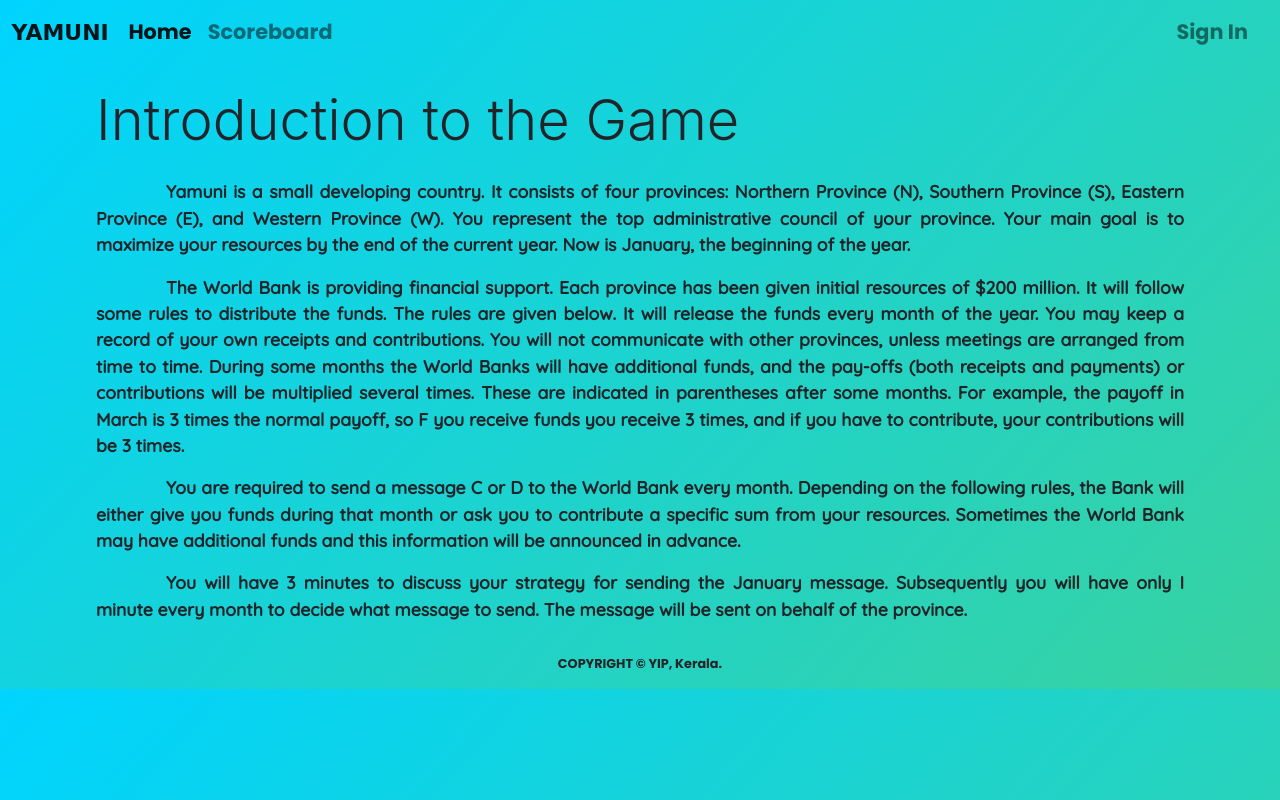
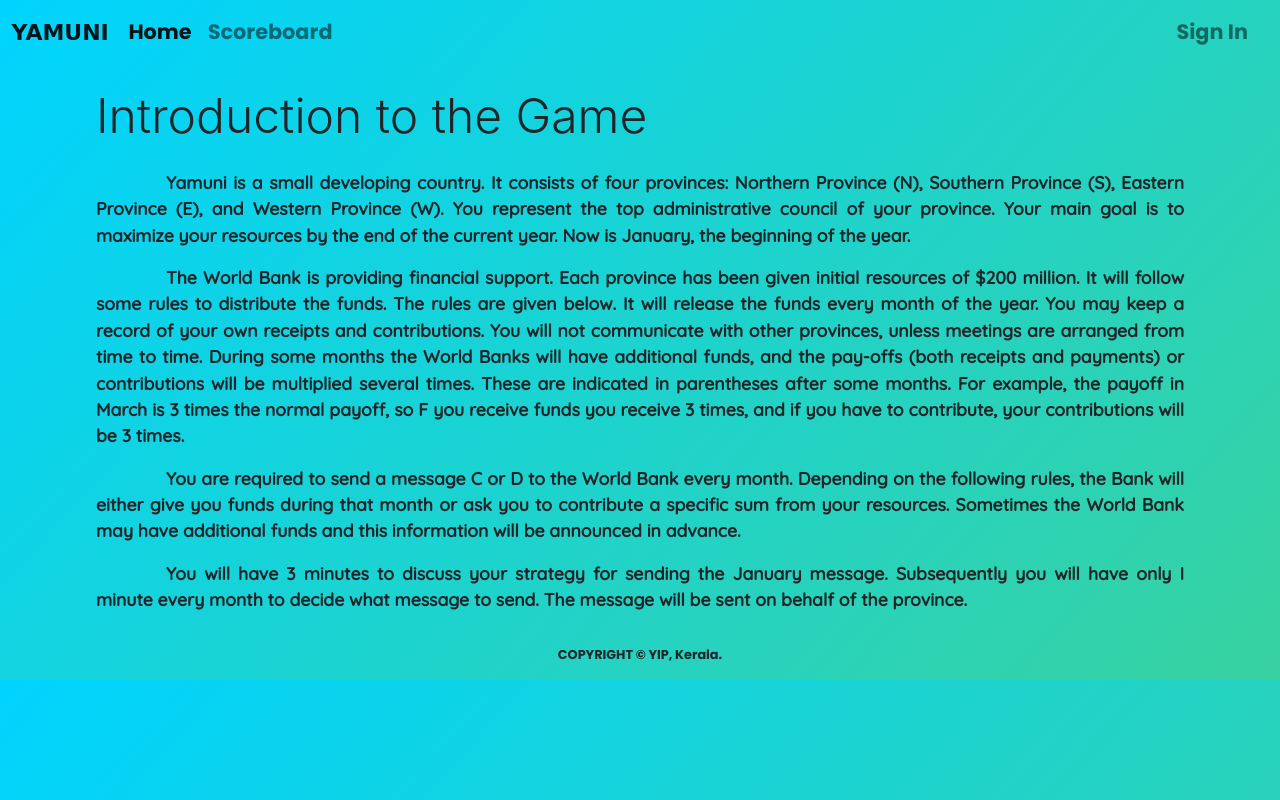
Before and after one commit to VishnuKarikkal/YIP, a website: page src/views/welcome.html in a window 1280 px wide. Drawn offline with nearby package versions, Linux system fonts and the light colour scheme; a web font is replaced by a local one.

Commit message:
Welcome CSS

```diff
--- a/public/css/welcome.css
+++ b/public/css/welcome.css
@@ -20,7 +20,6 @@ font-family: 'Rye', cursive;
   /* background-color: beige; */
 }
 body {
-  /* height: 100vh; */
   background: rgb(56, 210, 160);
   background: -moz-linear-gradient(
     312deg,
@@ -39,7 +38,6 @@ body {
   );
   filter: progid:DXImageTransform.Microsoft.gradient(startColorstr="#38d2a0",endColorstr="#00d4ff",GradientType=1);
 }
-
 .navbar-brand {
   transform: scale(1.1);
   font-family: "Rye", cursive;
@@ -54,7 +52,9 @@ form .nav-link {
 form .nav-link:hover {
   color: rgba(0, 0, 0, 0.8);
 }
-
+.welcome{
+  font-size: 3rem;
+}
 p {
   font-weight: bold;
   font-size: 1.1em;
```
